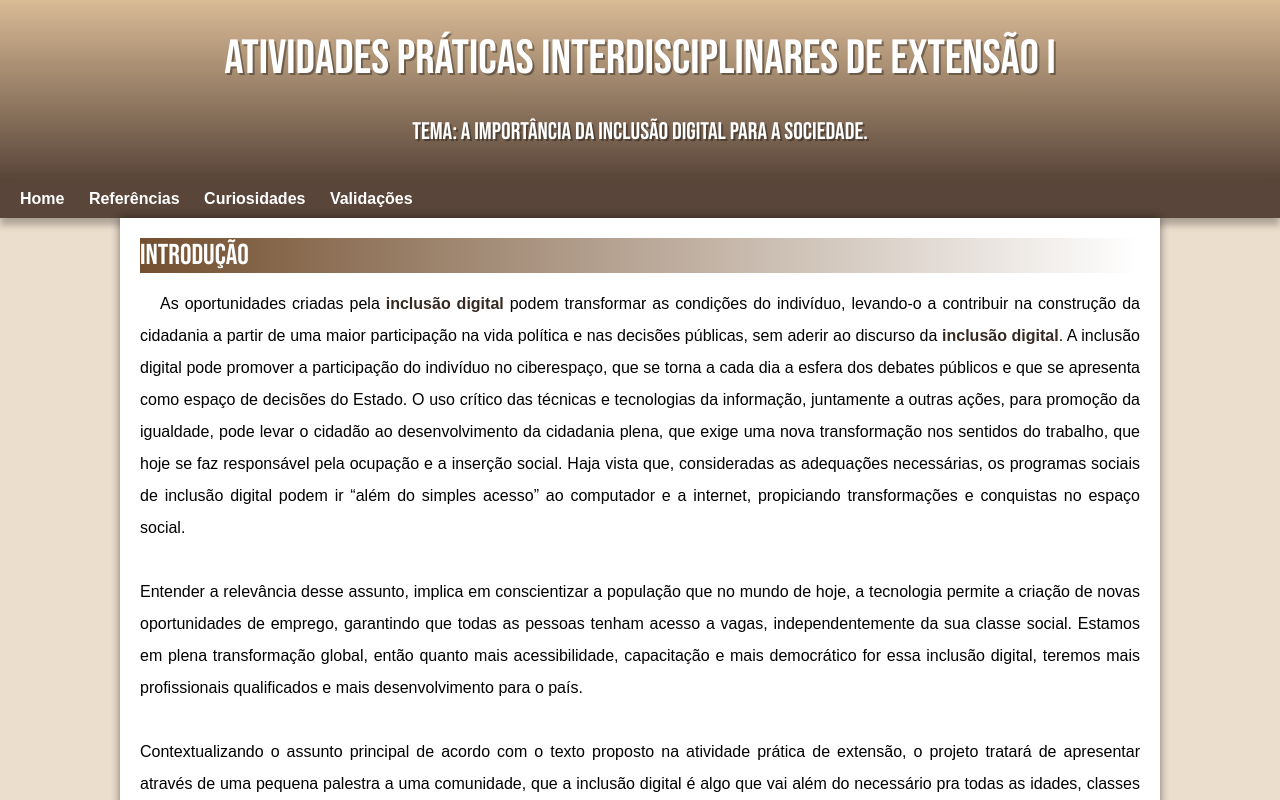
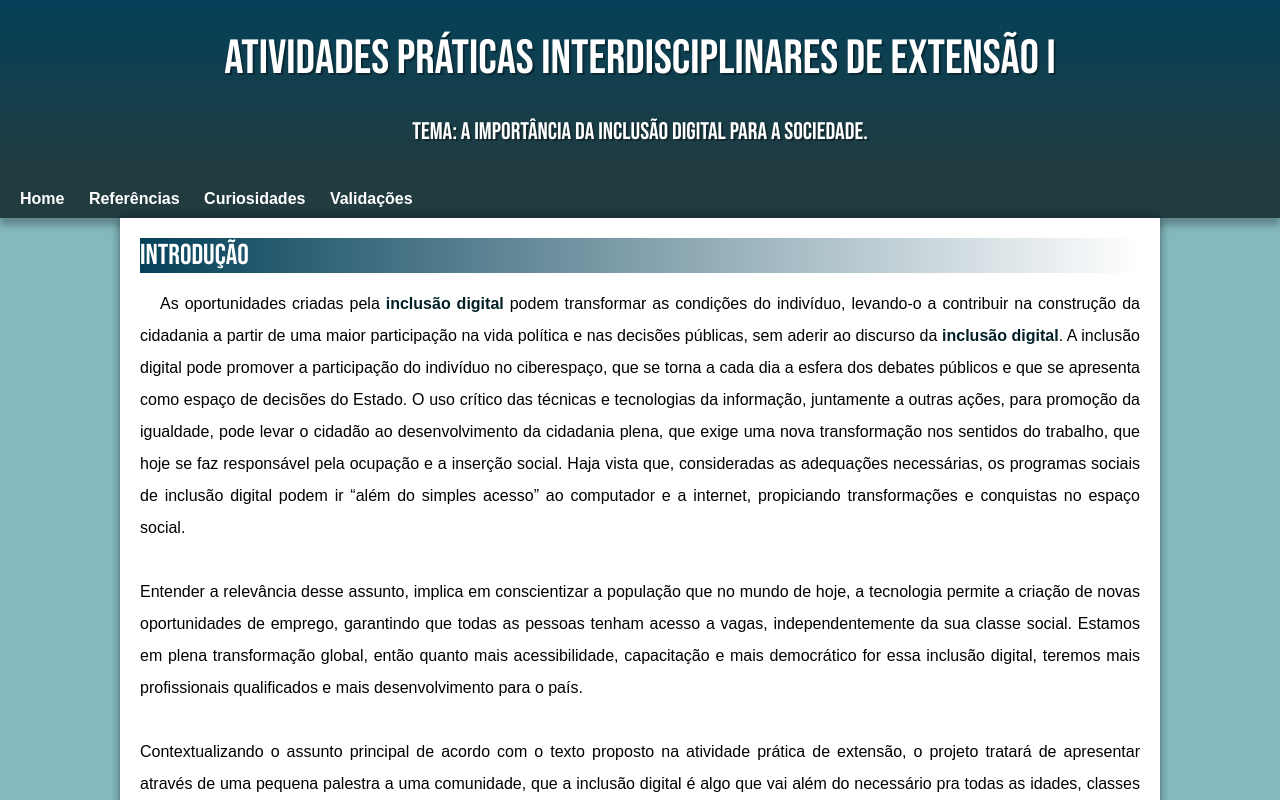
Before and after one commit to victoroliver1/projeto-extensao-I, a plain HTML site: page index.html in a window 1280 px wide. Shown: the top 800 px of the page. Drawn offline with Linux system fonts and the light colour scheme.

Commit message:
mudança de paleta

```diff
--- a/style.css
+++ b/style.css
@@ -6,11 +6,11 @@
     --fonte-padrão: Arial, Verdana, Helvetica, sans-serif;
     --fonte-destaque: 'Bebas Neue', cursive;
 
-    --cor-01: #A4BDBF;
-    --cor-02: #D9BB96;
-    --cor-03: #734F2F;
-    --cor-04: #BF9D7E;
-    --cor-05: #594539;
+    --cor-01: #84B9BF;
+    --cor-02: #45858C;
+    --cor-03: #044159;
+    --cor-04: #011F26;
+    --cor-05: #021215c0;
 
 }
 
@@ -21,13 +21,13 @@ padding: 0px;
 }
 
 body{
-    background-color: #d9bb9679;
+    background-color: #84B9BF;
     font-family: var(--fonte-padrão);
 
 }
 
 header{
-    background-image: linear-gradient(to bottom, var(--cor-02), var(--cor-05));
+    background-image: linear-gradient(to bottom, var(--cor-03), var(--cor-05));
     min-height: 150px;
     text-align: center;
     padding-top: 30px;
@@ -101,7 +101,7 @@ main p {
 }
 
 main strong{
-    color: #352922;
+    color: #011F26;
     font-weight: bolder;
 
 }
@@ -110,7 +110,7 @@ main a{
     text-decoration: none;
     font-weight: bold;
     color: var(--cor-05);
-    background-color: var(--cor-02);
+    background-color: var(--cor-01);
     padding: 2px 4px;
 }
 
```
